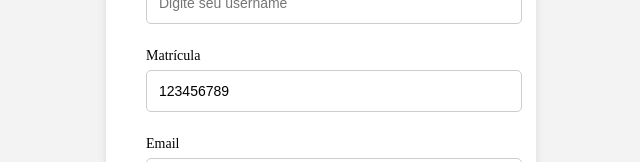
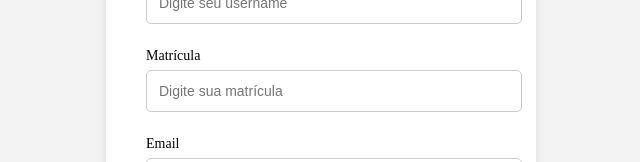
Before and after one commit to hick-hpe/projeto-Integrador-2025, a React (Vite) app in the folder frontend/: page /cadastro in a window 1280 px wide. Shown: the part 214-376 px from the top of the page, without its empty margins (319-959 px from the left). Built offline with nearby package versions, Linux system fonts and the light colour scheme.

Commit message:
Add files via upload

```diff
--- a/frontend/src/pages/Autenticacao/Cadastro.jsx
+++ b/frontend/src/pages/Autenticacao/Cadastro.jsx
@@ -74,7 +74,7 @@ export default function Cadastro() {
   const navigate = useNavigate();
 
   const [username, setUsername] = useState("");
-  const [matricula, setMatricula] = useState('123456789');
+  const [matricula, setMatricula] = useState("");
   const [email, setEmail] = useState("");
   const [password, setSenha] = useState("");
   const [confirmarSenha, setConfirmarSenha] = useState("");
```
Also changed, not shown: 1 other file (tests, documents, lock files or other folders).
